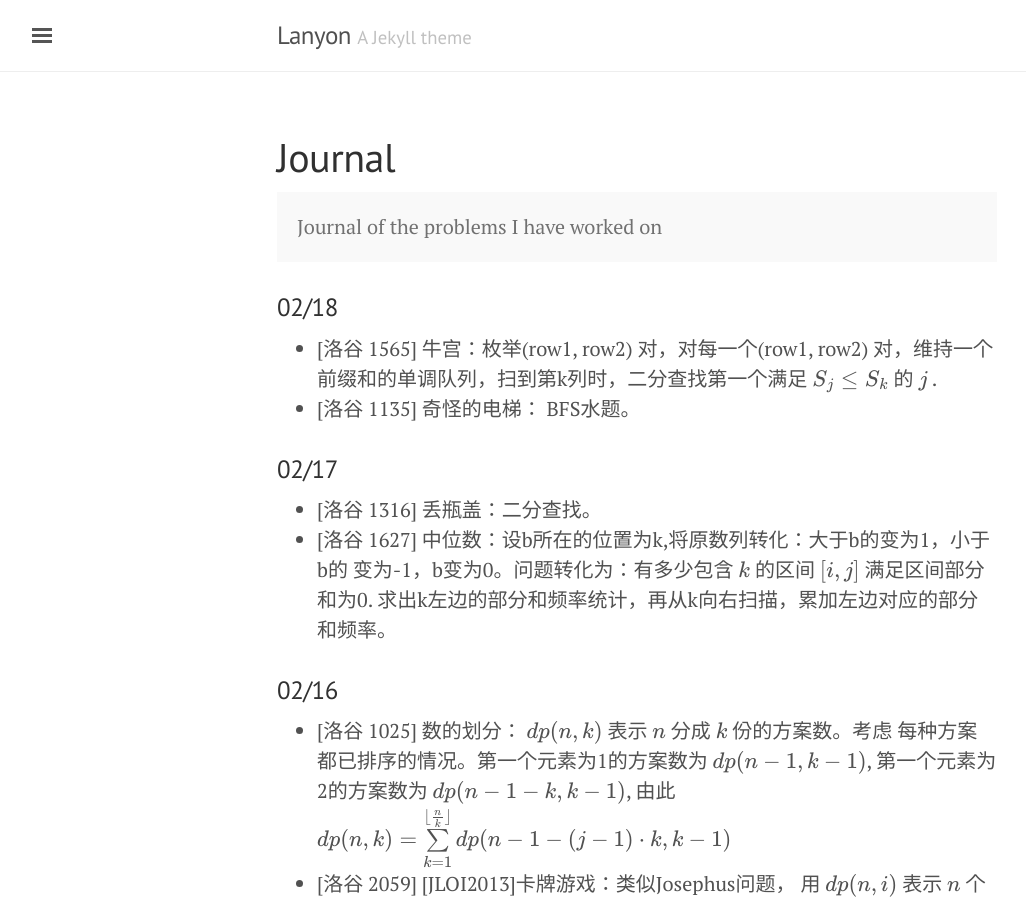
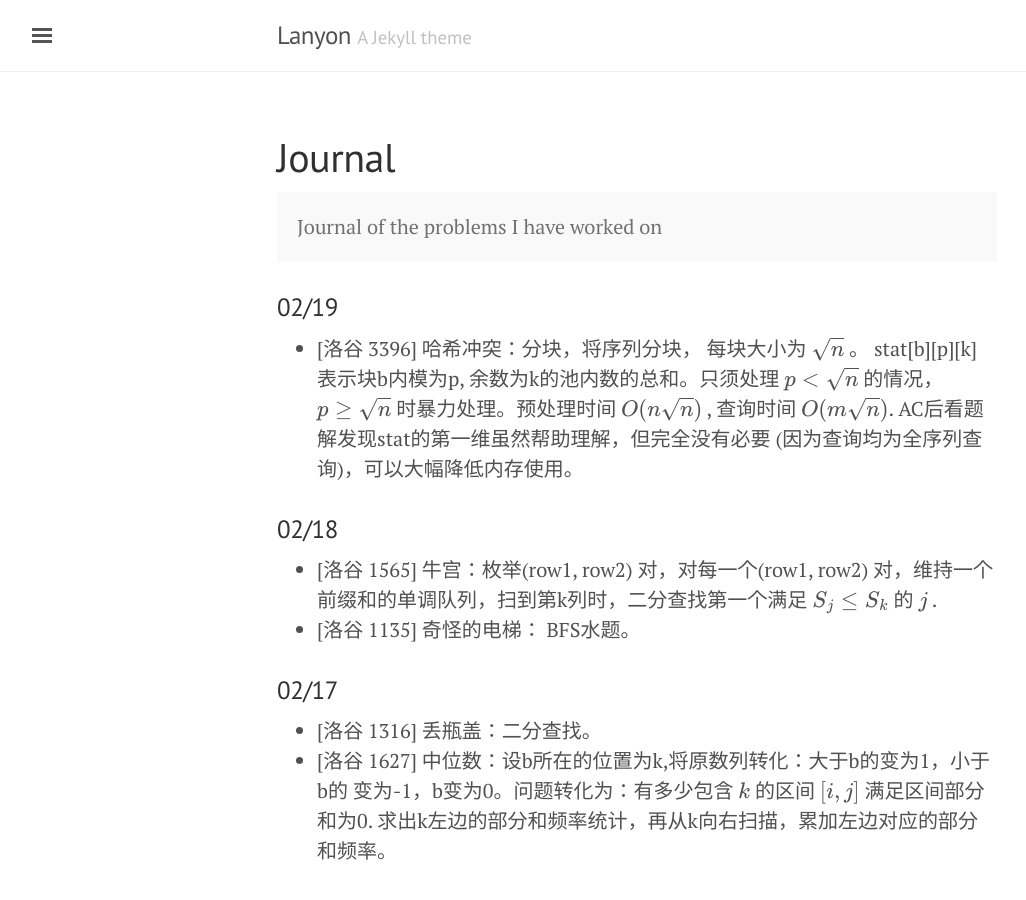
Before and after one commit to atubo/online-judge, a Jekyll site: the page built from docs/journal.md, in a window 1280 px wide and 900 px high. Shown: the whole window, without its empty margins (3-1029 px from the left). Built offline with Jekyll 4.4.1, drawn with Linux system fonts in a browser that asks for light colours; formulas are drawn with MathJax 3.

Commit message:
[Luogu 3396] 哈希冲突

```diff
--- a/docs/journal.md
+++ b/docs/journal.md
@@ -6,6 +6,13 @@ title: Journal
 <p class="message">
 Journal of the problems I have worked on
 </p>
+
+### 02/19
+* [洛谷 3396] 哈希冲突：分块，将序列分块， 每块大小为 $\sqrt{n}$ 。
+stat[b][p][k] 表示块b内模为p, 余数为k的池内数的总和。只须处理 $p<\sqrt{n}$
+的情况， $p\ge \sqrt{n}$ 时暴力处理。预处理时间 $O(n \sqrt {n})$ , 查询时间
+$O(m \sqrt {n})$. AC后看题解发现stat的第一维虽然帮助理解，但完全没有必要
+(因为查询均为全序列查询)，可以大幅降低内存使用。
 
 ### 02/18
 * [洛谷 1565] 牛宫：枚举(row1, row2) 对，对每一个(row1, row2) 对，维持一个
```
Also changed, not shown: 1 other file.
